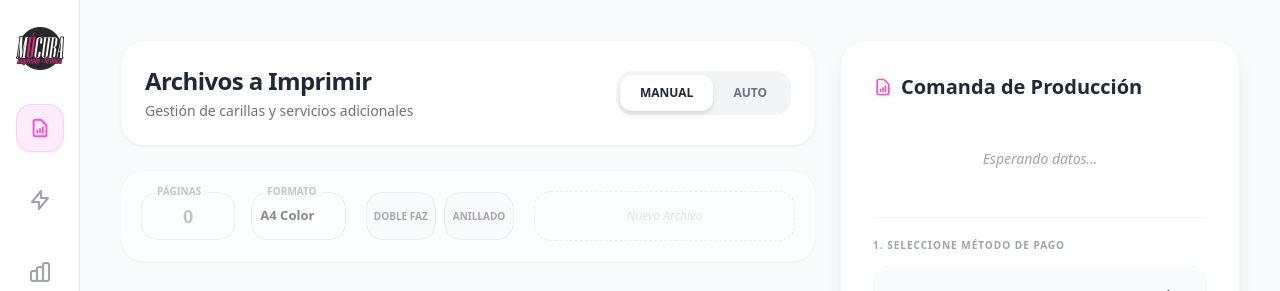
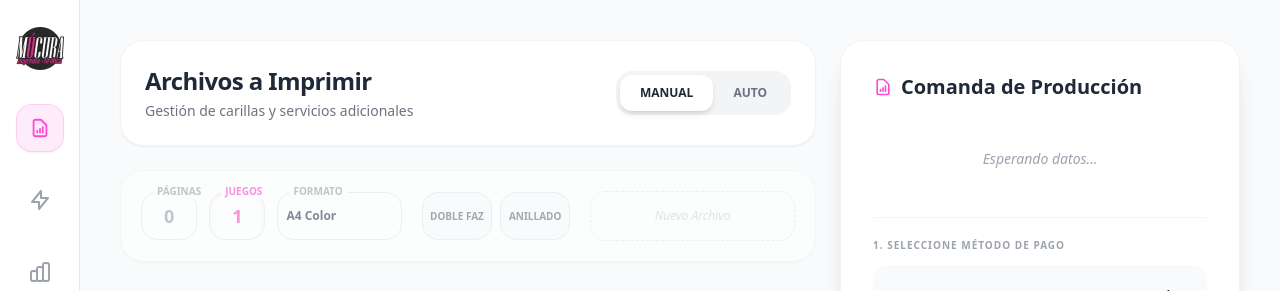
Before and after one commit to JosueFlrs/mucura, a React (Vite) app: page / in a window 1280 px wide. Shown: the top 291 px of the page. Built offline with nearby package versions, Linux system fonts and the light colour scheme; no server answers; the database is empty.

Commit message:
implementacion de la funcion para agregar cantidad de juegos

```diff
--- a/src/componentes/CotizadorRapido.jsx
+++ b/src/componentes/CotizadorRapido.jsx
@@ -88,6 +88,7 @@ export const CotizadorRapido = ({ setPantallaActiva, setDatosPrecargados }) => {
         setDatosPrecargados([{
             id: Date.now(),
             paginas: parseInt(cantidadPaginas),
+            copias: 1,
             tipoServicio: papelId,
             esDobleFaz: esDobleFaz,
             anillado: llevaAnillado
--- a/src/componentes/FilaArchivo.jsx
+++ b/src/componentes/FilaArchivo.jsx
@@ -14,15 +14,35 @@ export const FilaArchivo = ({ archivo, detalleArchivo, manejarCambioArchivo, res
                 </button>
             )}
 
-            <div className="xl:col-span-4 grid grid-cols-2 gap-4">
-                <div className="col-span-1 relative">
+            <div className="xl:col-span-5 grid grid-cols-12 gap-3">
+                <div className="col-span-3 relative">
                     <label className="text-[10px] font-bold text-gray-400 uppercase absolute -top-2 left-3 bg-white dark:bg-gray-800 px-1 z-10">Páginas</label>
-                    <input type="number" className="w-full h-12 px-3 bg-transparent border border-gray-200 dark:border-gray-600 rounded-2xl font-bold text-lg text-gray-800 dark:text-white outline-none focus:border-empresa text-center" value={archivo.paginas} onChange={(e) => manejarCambioArchivo(archivo.id, 'paginas', e.target.value)} placeholder="0" />
+                    <input
+                        type="number"
+                        className="w-full h-12 px-2 bg-transparent border border-gray-200 dark:border-gray-600 rounded-2xl font-bold text-lg text-gray-800 dark:text-white outline-none focus:border-empresa text-center transition-all"
+                        value={archivo.paginas}
+                        onChange={(evento) => manejarCambioArchivo(archivo.id, 'paginas', evento.target.value)}
+                        onFocus={(evento) => evento.target.select()} /* SELECCIÓN AUTOMÁTICA AL HACER CLIC */
+                        placeholder="0"
+                    />
                 </div>
 
-                <div className="col-span-1 relative">
+                <div className="col-span-3 relative">
+                    <label className="text-[10px] font-bold text-empresa uppercase absolute -top-2 left-3 bg-white dark:bg-gray-800 px-1 z-10">Juegos</label>
+                    <input
+                        type="number"
+                        className="w-full h-12 px-2 bg-transparent border border-gray-200 dark:border-gray-600 rounded-2xl font-bold text-lg text-empresa dark:text-pink-400 outline-none focus:border-empresa text-center transition-all shadow-inner dark:bg-empresa/10"
+                        value={archivo.copias}
+                        onChange={(evento) => manejarCambioArchivo(archivo.id, 'copias', evento.target.value)}
+                        onFocus={(evento) => evento.target.select()} /* SELECCIÓN AUTOMÁTICA AL HACER CLIC */
+                        placeholder="1"
+                        min="1"
+                    />
+                </div>
+
+                <div className="col-span-6 relative">
                     <label className="text-[10px] font-bold text-gray-400 uppercase absolute -top-2 left-3 bg-white dark:bg-gray-800 px-1 z-10">Formato</label>
-                    <select className="w-full h-12 px-2 bg-white dark:bg-gray-800 border border-gray-200 dark:border-gray-600 rounded-2xl font-semibold text-gray-700 dark:text-gray-200 outline-none focus:border-empresa appearance-none text-[13px] cursor-pointer" value={archivo.tipoServicio} onChange={(e) => manejarCambioArchivo(archivo.id, 'tipoServicio', e.target.value)}>
+                    <select className="w-full h-12 px-2 bg-white dark:bg-gray-800 border border-gray-200 dark:border-gray-600 rounded-2xl font-semibold text-gray-700 dark:text-gray-200 outline-none focus:border-empresa appearance-none text-[12px] cursor-pointer" value={archivo.tipoServicio} onChange={(evento) => manejarCambioArchivo(archivo.id, 'tipoServicio', evento.target.value)}>
                         <optgroup label="Impresiones Clásicas">
                             <option value="a4Color">A4 Color</option>
                             <option value="a4BlancoYNegro">A4 B/N</option>
@@ -58,38 +78,54 @@ export const FilaArchivo = ({ archivo, detalleArchivo, manejarCambioArchivo, res
 
             <div className="xl:col-span-3 flex gap-2 h-12">
                 <label className={`flex-1 flex items-center justify-center px-1 rounded-2xl border transition-all ${!permiteDobleFaz ? 'opacity-40 cursor-not-allowed bg-gray-100 dark:bg-gray-800' : archivo.esDobleFaz ? 'bg-empresa/10 border-empresa text-empresa cursor-pointer' : 'bg-gray-50 dark:bg-gray-900 border-gray-200 dark:border-gray-700 text-gray-500 cursor-pointer'}`}>
-                    <input type="checkbox" className="hidden" disabled={!permiteDobleFaz} checked={archivo.esDobleFaz} onChange={(e) => manejarCambioArchivo(archivo.id, 'esDobleFaz', e.target.checked)} />
+                    <input type="checkbox" className="hidden" disabled={!permiteDobleFaz} checked={archivo.esDobleFaz} onChange={(evento) => manejarCambioArchivo(archivo.id, 'esDobleFaz', evento.target.checked)} />
                     <span className="text-[10px] font-bold uppercase">Doble Faz</span>
                 </label>
                 <label className={`flex-1 flex items-center justify-center px-1 rounded-2xl border transition-all ${!permiteAnillado ? 'opacity-40 cursor-not-allowed bg-gray-100 dark:bg-gray-800' : archivo.anillado ? 'bg-empresa/10 border-empresa text-empresa cursor-pointer' : 'bg-gray-50 dark:bg-gray-900 border-gray-200 dark:border-gray-700 text-gray-500 cursor-pointer'}`}>
-                    <input type="checkbox" className="hidden" disabled={!permiteAnillado} checked={archivo.anillado} onChange={(e) => manejarCambioArchivo(archivo.id, 'anillado', e.target.checked)} />
+                    <input type="checkbox" className="hidden" disabled={!permiteAnillado} checked={archivo.anillado} onChange={(evento) => manejarCambioArchivo(archivo.id, 'anillado', evento.target.checked)} />
                     <span className="text-[10px] font-bold uppercase">Anillado</span>
                 </label>
             </div>
 
-            <div className="xl:col-span-5 w-full">
+            <div className="xl:col-span-4 w-full">
                 {detalleArchivo ? (
                     <div className="bg-gray-50 dark:bg-gray-900/40 p-3 rounded-2xl border border-gray-200 dark:border-gray-700">
                         <div className="space-y-1 border-b dark:border-gray-700 pb-2 mb-2">
                             {parseInt(archivo.paginas) > 0 && (
                                 <div className="flex justify-between text-[11px] text-gray-500 dark:text-gray-400">
-                                    <span>Impresiones ({archivo.paginas} x ${detalleArchivo.precioUnitarioMayorista})</span>
+                                    <span>Impresión ({detalleArchivo.totalPaginas} x ${detalleArchivo.precioUnitarioMayorista})</span>
                                     <span className="dark:text-gray-200 font-bold">${detalleArchivo.subtotalImpresion.toLocaleString('es-AR')}</span>
                                 </div>
                             )}
                             {archivo.anillado && (
-                                <div className="flex justify-between text-[11px] text-empresa font-black">
-                                    <span>Servicio de Anillado</span>
+                                <div className="flex justify-between text-[11px] text-empresa font-black mt-1">
+                                    <span>Anillado {detalleArchivo.copias > 1 ? `(${detalleArchivo.copias} u.)` : ''}</span>
                                     <span>+ ${detalleArchivo.costoAnillado.toLocaleString('es-AR')}</span>
+                                </div>
+                            )}
+
+                            {detalleArchivo.copias > 1 && (
+                                <div className="flex justify-between text-[10px] text-blue-500 dark:text-blue-400 font-bold mt-2 pt-2 border-t border-dashed border-gray-200 dark:border-gray-700">
+                                    <span>Costo c/juego (con desc.)</span>
+                                    <span>${detalleArchivo.totalMayoristaUnJuego.toLocaleString('es-AR')}</span>
                                 </div>
                             )}
                         </div>
                         <div className="flex justify-between items-center">
-                            <div className="text-left">
+                            <div className="text-left flex flex-col">
                                 {detalleArchivo.totalMinorista !== detalleArchivo.totalMayorista && (
                                     <>
-                                        <p className="text-[9px] font-bold text-gray-400 uppercase">Lista</p>
-                                        <p className="text-xs font-bold text-gray-400 line-through">${detalleArchivo.totalMinorista.toLocaleString('es-AR')}</p>
+                                        <span className="text-[9px] font-bold text-gray-400 uppercase mb-0.5">Lista</span>
+                                        <div className="flex items-baseline gap-1">
+                                            <span className="text-xs font-bold text-gray-400 line-through">
+                                                ${detalleArchivo.totalMinorista.toLocaleString('es-AR')}
+                                            </span>
+                                            {detalleArchivo.copias > 1 && (
+                                                <span className="text-[9px] text-gray-400 font-medium">
+                                                    (${detalleArchivo.totalMinoristaUnJuego.toLocaleString('es-AR')} c/u)
+                                                </span>
+                                            )}
+                                        </div>
                                     </>
                                 )}
                             </div>
--- a/src/componentes/calculadoraCotizaciones.jsx
+++ b/src/componentes/calculadoraCotizaciones.jsx
@@ -8,7 +8,6 @@ export const SIN_DOBLE_FAZ = ['a4Fotografico120', 'a4Fotografico200', 'a4Fotogra
 export const CON_ANILLADO = ['a4Color', 'a4BlancoYNegro', 'a4ObraColor'];
 export const USA_ESCALA_BAJA = ['a4ObraColor', 'a3ObraColor', 'a4Ilustracion115', 'sa3Ilustracion115', 'a4Ilustracion200', 'sa3Ilustracion200', 'a4Ilustracion300', 'sa3Ilustracion300', 'a4OppAdhesivo', 'sa3OppAdhesivo', 'a4IlustracionAdhesivo', 'sa3IlustracionAdhesivo'];
 
-// RECIBIMOS EL PUENTE DE DATOS
 export const CalculadoraCotizaciones = ({ datosPrecargados, setDatosPrecargados }) => {
     const [tarifas, setTarifas] = useState({});
     const [cargandoTarifas, setCargandoTarifas] = useState(true);
@@ -19,22 +18,20 @@ export const CalculadoraCotizaciones = ({ datosPrecargados, setDatosPrecargados
         return false;
     });
 
-    const [listaArchivos, setListaArchivos] = useState([{ id: Date.now(), paginas: '', tipoServicio: 'a4Color', esDobleFaz: false, anillado: false }]);
+    const [listaArchivos, setListaArchivos] = useState([{ id: Date.now(), paginas: '', copias: 1, tipoServicio: 'a4Color', esDobleFaz: false, anillado: false }]);
     const [montoLibreria, setMontoLibreria] = useState('');
     const [resultadoManual, setResultadoManual] = useState(null);
 
-    // ACTUALIZAMOS ESTE USEEFFECT
     useEffect(() => {
         if (datosPrecargados) {
-            // Recibimos la precarga y nos aseguramos de que siempre haya una fila vacía al final
             const listaConVacia = [...datosPrecargados, {
                 id: Date.now() + Math.random(),
                 paginas: '',
+                copias: 1,
                 tipoServicio: 'a4Color',
                 esDobleFaz: false,
                 anillado: false
             }];
-
             setListaArchivos(listaConVacia);
             setModoAutomatico(true);
             setDatosPrecargados(null);
@@ -68,24 +65,31 @@ export const CalculadoraCotizaciones = ({ datosPrecargados, setDatosPrecargados
         };
 
         archivos.forEach(archivo => {
-            const cantidad = parseInt(archivo.paginas) || 0;
-            if (cantidad > 0) {
-                resumenDetallado.cantidadArchivosImpresos++;
+            const copias = parseInt(archivo.copias) || 1;
+            const paginasUnidad = parseInt(archivo.paginas) || 0;
+            const totalPaginas = paginasUnidad * copias;
+
+            if (totalPaginas > 0) {
+                resumenDetallado.cantidadArchivosImpresos += copias;
                 const claveGrupo = `${archivo.tipoServicio}-${archivo.esDobleFaz}`;
-                agrupacionPorVolumen[claveGrupo] = (agrupacionPorVolumen[claveGrupo] || 0) + cantidad;
-                resumenDetallado.paginas[claveGrupo] = (resumenDetallado.paginas[claveGrupo] || 0) + cantidad;
+                agrupacionPorVolumen[claveGrupo] = (agrupacionPorVolumen[claveGrupo] || 0) + totalPaginas;
+                resumenDetallado.paginas[claveGrupo] = (resumenDetallado.paginas[claveGrupo] || 0) + totalPaginas;
             }
-            if (archivo.anillado) resumenDetallado.cantidadAnillados++;
+            if (archivo.anillado) resumenDetallado.cantidadAnillados += copias;
         });
 
         const detallesPorArchivo = archivos.map(archivo => {
-            const cantidad = parseInt(archivo.paginas) || 0;
+            const copias = parseInt(archivo.copias) || 1;
+            const paginasUnidad = parseInt(archivo.paginas) || 0;
+            const totalPaginas = paginasUnidad * copias;
             const tieneAnillado = archivo.anillado;
-            if (cantidad <= 0 && !tieneAnillado) return null;
 
-            let subtotalImpresionMayorista = 0, subtotalImpresionMinorista = 0, precioUnitarioMayorista = 0;
+            if (totalPaginas <= 0 && !tieneAnillado) return null;
 
-            if (cantidad > 0) {
+            let subtotalImpresionMayorista = 0, subtotalImpresionMinorista = 0;
+            let precioUnitarioMayorista = 0, costoImpresionUnJuegoMinorista = 0, costoImpresionUnJuegoMayorista = 0;
+
+            if (totalPaginas > 0) {
                 const totalPaginasDelGrupo = agrupacionPorVolumen[`${archivo.tipoServicio}-${archivo.esDobleFaz}`];
 
                 let tarifaBase = tablaTarifas[archivo.tipoServicio];
@@ -107,7 +111,8 @@ export const CalculadoraCotizaciones = ({ datosPrecargados, setDatosPrecargados
                         }
                     };
 
-                    let unitarioMinorista = obtenerCostoUnitario(cantidad);
+                    // El "Minorista" (Lista) ahora evalúa el precio de un SOLO juego sin los beneficios del volumen
+                    let unitarioMinorista = obtenerCostoUnitario(paginasUnidad);
                     precioUnitarioMayorista = obtenerCostoUnitario(totalPaginasDelGrupo);
 
                     if (archivo.esDobleFaz && !tarifaDobleFaz) {
@@ -115,28 +120,36 @@ export const CalculadoraCotizaciones = ({ datosPrecargados, setDatosPrecargados
                         precioUnitarioMayorista *= 1.5;
                     }
 
-                    subtotalImpresionMinorista = cantidad * unitarioMinorista;
-                    subtotalImpresionMayorista = cantidad * precioUnitarioMayorista;
+                    costoImpresionUnJuegoMinorista = paginasUnidad * unitarioMinorista;
+                    costoImpresionUnJuegoMayorista = paginasUnidad * precioUnitarioMayorista;
+
+                    subtotalImpresionMinorista = costoImpresionUnJuegoMinorista * copias;
+                    subtotalImpresionMayorista = costoImpresionUnJuegoMayorista * copias;
                 }
             }
 
-            const costoAnillado = tieneAnillado ? obtenerCostoAnillado(cantidad) : 0;
-            const totalMinorista = subtotalImpresionMinorista + costoAnillado;
-            const totalMayorista = subtotalImpresionMayorista + costoAnillado;
+            const costoAnilladoUnitario = tieneAnillado ? obtenerCostoAnillado(paginasUnidad) : 0;
+            const costoAnilladoTotal = costoAnilladoUnitario * copias;
+
+            const totalMinoristaUnJuego = costoImpresionUnJuegoMinorista + costoAnilladoUnitario;
+            const totalMayoristaUnJuego = costoImpresionUnJuegoMayorista + costoAnilladoUnitario;
+
+            const totalMinorista = subtotalImpresionMinorista + costoAnilladoTotal;
+            const totalMayorista = subtotalImpresionMayorista + costoAnilladoTotal;
             acumuladoMayorista += totalMayorista;
 
-            return { precioUnitarioMayorista, subtotalImpresion: subtotalImpresionMayorista, costoAnillado, totalMinorista, totalMayorista };
+            return {
+                precioUnitarioMayorista, subtotalImpresion: subtotalImpresionMayorista,
+                costoAnillado: costoAnilladoTotal, totalMinorista, totalMayorista,
+                copias, paginasUnidad, totalPaginas,
+                totalMinoristaUnJuego, totalMayoristaUnJuego // Enviamos estos datos nuevos a la tarjeta
+            };
         });
 
         const valorLibreria = parseInt(adicionalLibreria) || 0;
         acumuladoMayorista += valorLibreria;
 
-        return {
-            detalles: detallesPorArchivo,
-            resumen: resumenDetallado,
-            totalSinRedondear: acumuladoMayorista,
-            montoLibreria: valorLibreria
-        };
+        return { detalles: detallesPorArchivo, resumen: resumenDetallado, totalSinRedondear: acumuladoMayorista, montoLibreria: valorLibreria };
     };
 
     const resultadoAutomatico = useMemo(() => realizarCalculos(listaArchivos, tarifas, montoLibreria), [listaArchivos, tarifas, montoLibreria]);
@@ -144,44 +157,28 @@ export const CalculadoraCotizaciones = ({ datosPrecargados, setDatosPrecargados
 
     const guardarOrdenEnBaseDeDatos = async (metodoPago, totalCobrado) => {
         const esModoOscuro = document.documentElement.classList.contains('dark');
-
         try {
             const nuevaOrden = {
-                fechaCreacion: new Date().toISOString(),
-                metodoPago: metodoPago,
-                totalCobrado: totalCobrado,
-                resumenPedido: datosEnPantalla.resumen,
-                montoLibreria: datosEnPantalla.montoLibreria
+                fechaCreacion: new Date().toISOString(), metodoPago, totalCobrado,
+                resumenPedido: datosEnPantalla.resumen, montoLibreria: datosEnPantalla.montoLibreria
             };
-
             const { error } = await clienteSupabase.from('ordenesProduccion').insert([nuevaOrden]);
             if (error) throw error;
 
-            setListaArchivos([{ id: Date.now(), paginas: '', tipoServicio: 'a4Color', esDobleFaz: false, anillado: false }]);
+            setListaArchivos([{ id: Date.now(), paginas: '', copias: 1, tipoServicio: 'a4Color', esDobleFaz: false, anillado: false }]);
             setMontoLibreria('');
             setResultadoManual(null);
-
-            Swal.fire({
-                icon: 'success', title: '¡Orden guardada!', text: 'La comanda se registró exitosamente.',
-                toast: true, position: 'bottom-end', showConfirmButton: false, timer: 3000,
-                background: esModoOscuro ? '#1F2937' : '#ffffff', color: esModoOscuro ? '#ffffff' : '#1F2937',
-                customClass: { popup: 'rounded-2xl shadow-xl border border-gray-100 dark:border-gray-700', title: 'font-bold' }
-            });
-
+            Swal.fire({ icon: 'success', title: '¡Orden guardada!', toast: true, position: 'bottom-end', showConfirmButton: false, timer: 3000, background: esModoOscuro ? '#1F2937' : '#ffffff', color: esModoOscuro ? '#ffffff' : '#1F2937', customClass: { popup: 'rounded-2xl shadow-xl' }});
         } catch (error) {
-            console.error("Error al guardar la orden:", error);
-            Swal.fire({
-                icon: 'error', title: 'Error de conexión', text: 'Hubo un problema al guardar la orden.',
-                toast: true, position: 'bottom-end', showConfirmButton: false, timer: 4000,
-                background: esModoOscuro ? '#1F2937' : '#ffffff', color: esModoOscuro ? '#ffffff' : '#1F2937',
-                customClass: { popup: 'rounded-2xl shadow-xl border border-red-100 dark:border-red-900', title: 'font-bold' }
-            });
+            Swal.fire({ icon: 'error', title: 'Error', text: 'No se pudo guardar.', toast: true, position: 'bottom-end', showConfirmButton: false, timer: 4000, background: esModoOscuro ? '#1F2937' : '#ffffff', color: esModoOscuro ? '#ffffff' : '#1F2937', customClass: { popup: 'rounded-2xl shadow-xl border border-red-900'} });
         }
     };
 
     const manejarCambioArchivo = (id, campo, valor) => {
         if (!modoAutomatico) setResultadoManual(null);
-        let valorFinal = (campo === 'paginas' && valor < 0) ? 0 : valor;
+        let valorFinal = valor;
+        if (campo === 'paginas' && valor < 0) valorFinal = 0;
+        if (campo === 'copias') valorFinal = valor === '' ? '' : Math.max(1, parseInt(valor));
 
         setListaArchivos(listaActual => {
             const nuevaLista = listaActual.map(archivo => {
@@ -198,7 +195,7 @@ export const CalculadoraCotizaciones = ({ datosPrecargados, setDatosPrecargados
 
             const archivoEditado = nuevaLista.find(a => a.id === id);
             if (nuevaLista[nuevaLista.length - 1].id === id && (archivoEditado.paginas !== '' || archivoEditado.anillado)) {
-                nuevaLista.push({ id: Date.now() + Math.random(), paginas: '', tipoServicio: 'a4Color', esDobleFaz: false, anillado: false });
+                nuevaLista.push({ id: Date.now() + Math.random(), paginas: '', copias: 1, tipoServicio: 'a4Color', esDobleFaz: false, anillado: false });
             } else {
                 while (nuevaLista.length > 1 && nuevaLista[nuevaLista.length - 2].paginas === '' && !nuevaLista[nuevaLista.length - 2].anillado &&
                        nuevaLista[nuevaLista.length - 1].paginas === '' && !nuevaLista[nuevaLista.length - 1].anillado) {
@@ -217,7 +214,7 @@ export const CalculadoraCotizaciones = ({ datosPrecargados, setDatosPrecargados
     const resetearArchivo = (id) => {
         if (!modoAutomatico) setResultadoManual(null);
         setListaArchivos(listaActual => {
-            const nuevaLista = listaActual.map(archivo => archivo.id === id ? { ...archivo, paginas: '', tipoServicio: 'a4Color', esDobleFaz: false, anillado: false } : archivo);
+            const nuevaLista = listaActual.map(archivo => archivo.id === id ? { ...archivo, paginas: '', copias: 1, tipoServicio: 'a4Color', esDobleFaz: false, anillado: false } : archivo);
             while (nuevaLista.length > 1 && nuevaLista[nuevaLista.length - 2].paginas === '' && !nuevaLista[nuevaLista.length - 2].anillado &&
                    nuevaLista[nuevaLista.length - 1].paginas === '' && !nuevaLista[nuevaLista.length - 1].anillado) {
                 nuevaLista.pop();
@@ -246,19 +243,14 @@ export const CalculadoraCotizaciones = ({ datosPrecargados, setDatosPrecargados
 
                 <div className="space-y-4 mb-2">
                     {listaArchivos.map((archivo, indice) => (
-                        <FilaArchivo key={archivo.id} archivo={archivo} indice={indice} detalleArchivo={datosEnPantalla?.detalles[indice]} manejarCambioArchivo={manejarCambioArchivo} resetearArchivo={resetearArchivo} />
+                        <FilaArchivo key={archivo.id} archivo={archivo} detalleArchivo={datosEnPantalla?.detalles[indice]} manejarCambioArchivo={manejarCambioArchivo} resetearArchivo={resetearArchivo} />
                     ))}
                 </div>
 
                 <div className="bg-white dark:bg-gray-800 rounded-3xl p-5 shadow-sm border border-gray-100 dark:border-gray-700 flex justify-between items-center gap-4 transition-all hover:border-empresa/30 mb-2 mt-4">
                     <div className="flex items-center gap-3">
-                        <div className="w-10 h-10 rounded-2xl bg-empresa/10 flex items-center justify-center text-empresa">
-                            <svg className="w-5 h-5" fill="none" stroke="currentColor" viewBox="0 0 24 24"><path strokeLinecap="round" strokeLinejoin="round" strokeWidth={2} d="M16 11V7a4 4 0 00-8 0v4M5 9h14l1 12H4L5 9z" /></svg>
-                        </div>
-                        <div>
-                            <h3 className="text-sm font-black text-gray-800 dark:text-white">Librería / Otros</h3>
-                            <p className="text-[10px] text-gray-400 font-bold uppercase tracking-widest mt-0.5">Anillados extra, útiles, etc.</p>
-                        </div>
+                        <div className="w-10 h-10 rounded-2xl bg-empresa/10 flex items-center justify-center text-empresa"><svg className="w-5 h-5" fill="none" stroke="currentColor" viewBox="0 0 24 24"><path strokeLinecap="round" strokeLinejoin="round" strokeWidth={2} d="M16 11V7a4 4 0 00-8 0v4M5 9h14l1 12H4L5 9z" /></svg></div>
+                        <div><h3 className="text-sm font-black text-gray-800 dark:text-white">Librería / Otros</h3><p className="text-[10px] text-gray-400 font-bold uppercase tracking-widest mt-0.5">Anillados extra, útiles, etc.</p></div>
                     </div>
                     <div className="relative w-32 md:w-40">
                         <span className="absolute left-3 top-1/2 transform -translate-y-1/2 text-gray-400 font-black">$</span>
@@ -266,9 +258,7 @@ export const CalculadoraCotizaciones = ({ datosPrecargados, setDatosPrecargados
                     </div>
                 </div>
 
-                {!modoAutomatico && (
-                    <button onClick={procesarCalculoManual} className="w-full bg-gray-900 dark:bg-gray-700 text-white font-black py-5 rounded-3xl shadow-lg transition-all text-lg uppercase tracking-widest mt-2">Actualizar Precios</button>
-                )}
+                {!modoAutomatico && <button onClick={procesarCalculoManual} className="w-full bg-gray-900 dark:bg-gray-700 text-white font-black py-5 rounded-3xl shadow-lg transition-all text-lg uppercase tracking-widest mt-2">Actualizar Precios</button>}
             </div>
 
             <ResumenOrden datosEnPantalla={datosEnPantalla} guardarOrdenEnBaseDeDatos={guardarOrdenEnBaseDeDatos} />
```
